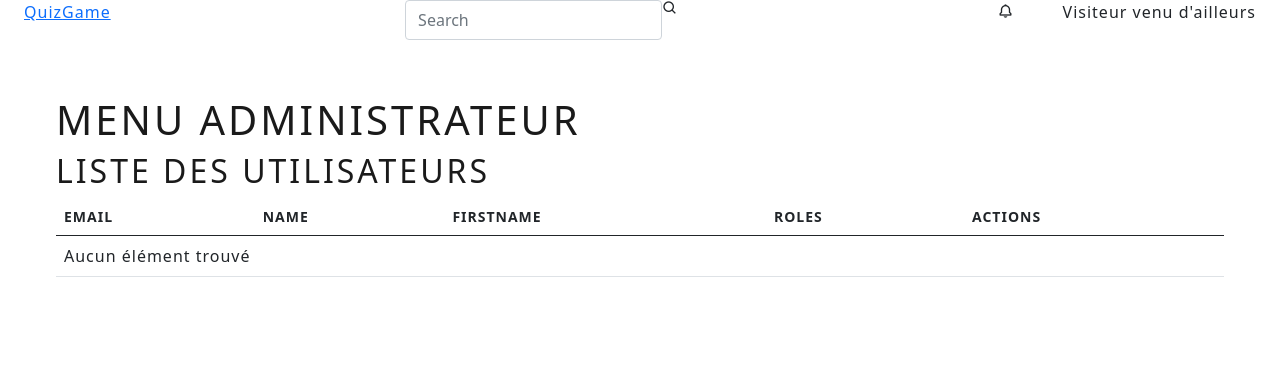
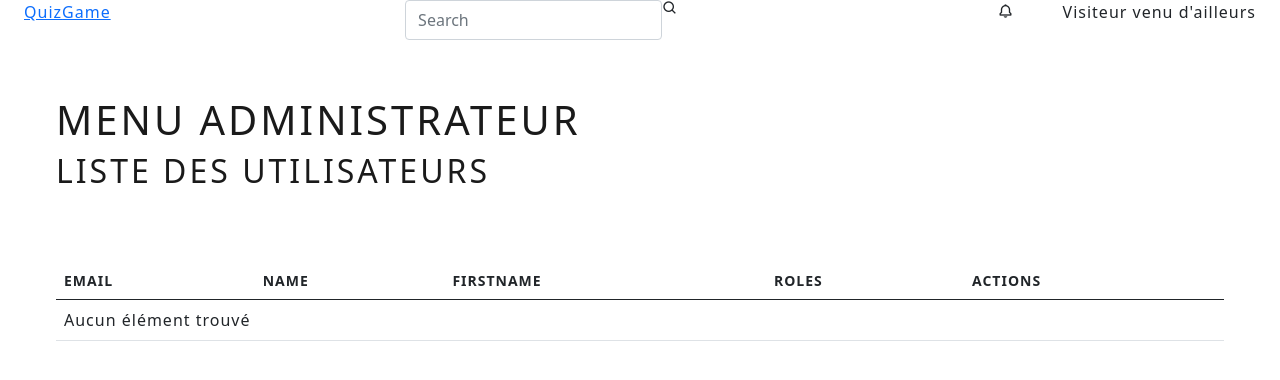
Before and after one commit to Skyzzee/Quiz_Game, a Symfony app: template templates/admin/index.html.twig in a window 1280 px wide. Shown: the part 48-428 px from the top of the page. Run offline with Twig, Linux system fonts and the light colour scheme; the template is opened without the code that fills it, so the values that code supplies are empty; some libraries are stand-ins or nearby versions.

Commit message:
asmin change css

```diff
--- a/templates/admin/index.html.twig
+++ b/templates/admin/index.html.twig
@@ -6,6 +6,9 @@
     <div class="mx-5 adminselector p-2 my-5">
         <h1>Menu Administrateur</h1>
         <h2>Liste des utilisateurs</h2>
+    </div>
+
+    <div  class="mx-5 p-2 my-5">
         <table class="table">
             <thead>
                 <tr>
```
Lines whose indentation alone changed are shown as unchanged.
